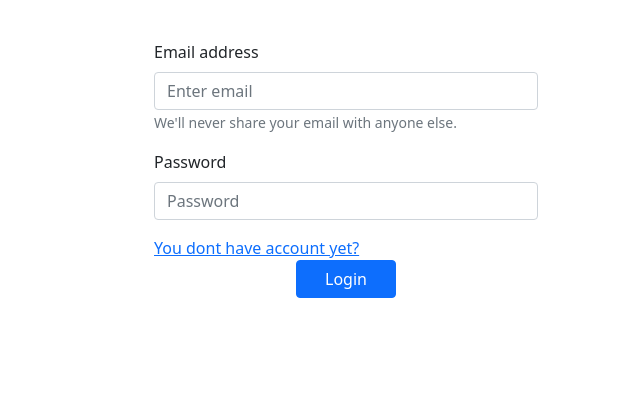
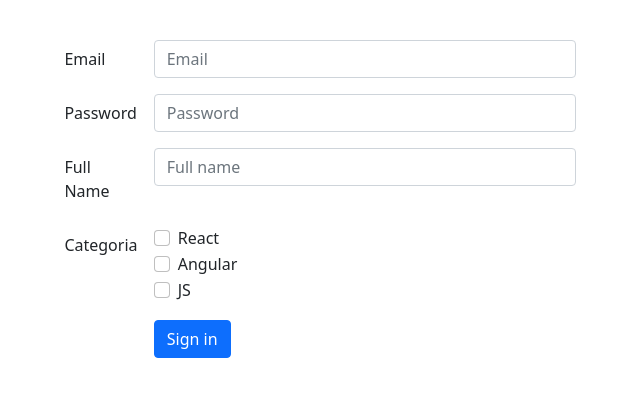
Before and after one commit to Liranuziyahu/Quezzer, a React (Create React App) app: page /login/new in a window 1280 px wide. Shown: the top 396 px of the page, without its empty margins (294-934 px from the left). Built offline with nearby package versions, Linux system fonts and the light colour scheme; data requests are answered from the project's data file.

Commit message:
After fixed Auto

```diff
--- a/db.json
+++ b/db.json
@@ -3,7 +3,7 @@
     {
       "id": "kyvwj840",
       "email": "Liranuzistud@gmail.com",
-      "password": "318866175Kk",
+      "password": "admin",
       "name": "Liran Uziyahu",
       "categoria": [
         "React",
@@ -22,7 +22,91 @@
         "JS"
       ],
       "typeClient": "User",
-      "Grade": "Not done yet"
+      "Grade": {
+        "React": "Not start yet",
+        "JS": "Not start yet",
+        "Angular": "Not start yet"
+      }
+    },
+    {
+      "id": "kzfjuuwi",
+      "email": "Liu@gmail.com",
+      "password": "eqwe",
+      "name": "test",
+      "categoria": [
+        "React",
+        "JS"
+      ],
+      "typeClient": "User",
+      "Grade": [
+        {
+          "React": "Not start yet",
+          "JS": "100",
+          "Angular": "Not start yet"
+        }
+      ]
+    },
+    {
+      "id": "kzigfbnt",
+      "email": "",
+      "password": "",
+      "name": "",
+      "categoria": [],
+      "typeClient": "User",
+      "Grade": [
+        {
+          "React": "Not start yet",
+          "JS": "Not start yet",
+          "Angular": "Not start yet"
+        }
+      ]
+    },
+    {
+      "id": "kzigiaw2",
+      "email": "",
+      "password": "",
+      "name": "",
+      "categoria": [],
+      "typeClient": "User",
+      "Grade": [
+        {
+          "React": "Not start yet",
+          "JS": "Not start yet",
+          "Angular": "Not start yet"
+        }
+      ]
+    },
+    {
+      "id": "kzjzb15v",
+      "email": "",
+      "password": "",
+      "name": "",
+      "categoria": [],
+      "typeClient": "User",
+      "Grade": [
+        {
+          "React": "Not start yet",
+          "JS": "Not start yet",
+          "Angular": "Not start yet"
+        }
+      ]
+    },
+    {
+      "id": "kzjzeab6",
+      "email": "wwwwww@walla.com",
+      "password": "3131",
+      "name": "dasdas",
+      "categoria": [
+        "React"
+      ],
+      "typeClient": "User",
+      "Grade": [
+        {
+          "React": "Not start yet",
+          "JS": "Not start yet",
+          "Angular": "Not start yet"
+        }
+      ]
     }
   ],
   "Exams": []
--- a/src/App.js
+++ b/src/App.js
@@ -1,12 +1,13 @@
 import Router from './Route/Router'
 //CSS
 import './App.css';
+
 
 function App() {
   return (
     <>
 
-      <Router></Router>
+        <Router></Router>
     </>
 
 
--- a/src/Route/ProtectedRoute.js
+++ b/src/Route/ProtectedRoute.js
@@ -2,18 +2,25 @@ import React ,{useContext,useEffect} from 'react'
 import {Outlet, Navigate} from 'react-router-dom'
 import {myContext} from '../context/Context'
 import {myContextData} from '../context/ContextDataFromServer'
+import { Admin } from '../pages'
+import User from '../pages/User'
 
 const ProtectedRoute = () => {
-    const {isAuth , setIsAuth} = useContext(myContext)
+    const {isAuth} = useContext(myContext)
     const { dataUserLogged } = useContext(myContextData)
 
     useEffect(() => {
-    //  console.log(dataUserLogged.typeClient)
+      console.log("isAuth from protect" , isAuth)
+      console.log(dataUserLogged?.typeClient)
     }, [isAuth])
+
     return (
         <>
-           {isAuth ?
-           <Outlet/> : <Navigate to="/login"/>
+           {
+           (isAuth && dataUserLogged?.typeClient =='Admin') ?
+            <Admin />:
+           (isAuth && dataUserLogged?.typeClient =='User') ?
+           <User /> : <Navigate to="/login"/>
            }
         </>
     )
--- a/src/Route/Router.js
+++ b/src/Route/Router.js
@@ -1,5 +1,5 @@
 import React from 'react'
-import { Routes, Route,Navigate } from "react-router-dom";
+import { Routes, Route } from "react-router-dom";
 import {Admin,Login,Exams,Candidates,Repositore,ExamByID,RepositoreByID,CandidatesByID,CreateCandidates} from '../pages/index'
 import User from '../pages/User';
 import ProtectedRoute from '../Route/ProtectedRoute'
@@ -8,41 +8,26 @@ import ProtectedRoute from '../Route/ProtectedRoute'
 const Router = () => {
 
     return (
-        <div>
             <Routes>
-
-                {/* <Route index element={<Navigate to="admin" replace={true}/>}></Route> */}
-
-                <Route  path="login"  element={<Login/>}>
-                    <Route path="new" element={<CreateCandidates/>}></Route>
+                <Route  path="/login" element={<Login/>}>
                 </Route>
-
-                <Route element={<ProtectedRoute/>}>
-                    <Route path="Admin"  element={<Admin/>}>
-                            {/* Main Admin Pages*/}
+                <Route  path="login/new" element={<CreateCandidates/>}></Route>
+                <Route path="/" element={<ProtectedRoute/>}>
+                            {/*Admin Pages*/}
                     <Route path="exams" element={<Exams/>}></Route>
                     <Route path="exams/:cid" element={<ExamByID/>}></Route>
-
-
                      <Route path="candidates" element={<Candidates/>}>
                          <Route path="new" element={<CreateCandidates/>}></Route>
                      </Route>
                      <Route path="candidates/:cid" element={<CandidatesByID/>}></Route>
-
                      <Route path="repositore" element={<Repositore/>}></Route>
                      <Route path="repositore/:cid" element={<RepositoreByID/>}></Route>
+                     <Route path="exams" element={<Exams/>}></Route>
                 </Route>
+                <Route  path="user" element={<User/>}></Route>
 
-                    <Route path="User" element={<User/>}>
-                         {/* Main Test Pages*/}
-                         <Route path="exams" element={<Exams/>}></Route>
-
-                    </Route>
-                </Route>
-                <Route path="*" element={(()=> <h1>Page NOT FOUND - 404 :(</h1>)()}></Route>
-                  {/* this fun call iife */}
+                <Route path="*" element={(()=> <h1>Page NOT FOUND - 404 :( </h1>) ()}></Route>
             </Routes>
-        </div>
     )
 }
 
--- a/src/context/Context.js
+++ b/src/context/Context.js
@@ -1,10 +1,17 @@
-import React,{createContext ,useState} from 'react'
+import React,{createContext ,useState , useEffect} from 'react'
+import { useNavigate } from "react-router-dom";
 
 export const myContext = createContext()
 
 const Context = ({children}) => {
     const [toggleAddButton,settoggleAddButton] = useState(true)
-    const [isAuth, setIsAuth] = useState(true)
+    const [isAuth, setIsAuth] = useState(false)
+    let navigate = useNavigate();
+
+    useEffect(async () => {
+
+        console.log("isAuth from Context" , isAuth)
+    }, [isAuth])
 
     return (
         <div>
--- a/src/index.js
+++ b/src/index.js
@@ -3,17 +3,17 @@ import ReactDOM from 'react-dom';
 import './index.css';
 import App from './App';
 import { BrowserRouter } from "react-router-dom";
-import ContextCandidates from './context/ContextDataFromServer';
+import ContextDataFromServer from './context/ContextDataFromServer';
 import reportWebVitals from './reportWebVitals';
 import Context from './context/Context';
 
 ReactDOM.render(
   <BrowserRouter>
-  <Context>
-    <ContextCandidates>
-        <App />
-    </ContextCandidates>
-  </Context>
+      <Context>
+        <ContextDataFromServer>
+            <App />
+        </ContextDataFromServer>
+      </Context>
   </BrowserRouter>,
   document.getElementById('root')
 );
--- a/src/pages/Candidates/CreateCandidates.js
+++ b/src/pages/Candidates/CreateCandidates.js
@@ -6,17 +6,23 @@ import TableCerateCandidates from '../Tamplates/TableCerateCandidates';
 
 const CreateCandidates = () => {
     const {setState,state} = useContext(myContextData)
-    const [user, setUser] = useState({"id":uniqid(),"email":'',"password":'',"name":'',"categoria":[],"typeClient":'User',"Grade":"Not done yet"})
+    const [user, setUser] = useState({"id":uniqid(),"email":'',"password":'',"name":'',"categoria":[],"typeClient":'User',"Grade":[{
+        "React": "Not start yet",
+        "JS": "Not start yet",
+        "Angular": "Not start yet"
+      }]})
     const addUser = (()=>{
         console.log(user);
         setState([...state,user])
         axios.post('http://localhost:3000/Candidates',user)
     })
 
-const checkCategoria = (check , categoriaType) =>{
-if(check == true)
-   return setUser({...user,['categoria']:[...user.categoria,categoriaType]})
-else
+    const checkCategoria = (check , categoriaType) =>{
+    if(check == true)
+    {
+        return setUser({...user,['categoria']:[...user.categoria,categoriaType]})
+    }
+    else
     {
         const indexCategoria = user.categoria.indexOf(categoriaType)
         user.categoria.splice(indexCategoria,1)
@@ -26,7 +32,6 @@ else
     return (
         <>
        <TableCerateCandidates value={{"addUser":addUser ,"user":user , "setUser":setUser , "checkCategoria":checkCategoria}}/>
-
         </>
     )
 }
--- a/src/pages/Exams/Exams.js
+++ b/src/pages/Exams/Exams.js
@@ -17,7 +17,7 @@ function Exams() {
       <Table sx={{ minWidth: 650 }} aria-label="simple table">
         <TableHead>
           <TableRow>
-            <TableCell>User Name</TableCell>
+            <TableCell>Type Exams</TableCell>
             <TableCell align="right">Email</TableCell>
             <TableCell align="right">Score</TableCell>
           </TableRow>
--- a/src/pages/Login.js
+++ b/src/pages/Login.js
@@ -1,25 +1,10 @@
-import React ,{useContext , useEffect}from 'react'
-import { CreateCandidates } from '.'
+import React from 'react'
 import TamplateLogin from './Tamplates/TamplateLogin'
-import {myContext} from '../context/Context'
 
 
 function Login() {
 
-    const {settoggleAddButton , toggleAddButton} = useContext(myContext)
-
-    useEffect(()=>{
-    },[])
-
-    return (
-        <div>
-           {toggleAddButton?
-            <TamplateLogin toggleAddButton = {toggleAddButton}
-                           settoggleAddButton={settoggleAddButton}/>
-            : <CreateCandidates/>
-           }
-        </div>
-    )
+    return (<TamplateLogin/>)
 }
 
 export default Login
--- a/src/pages/Tamplates/TableCerateCandidates.js
+++ b/src/pages/Tamplates/TableCerateCandidates.js
@@ -7,16 +7,13 @@ import {myContext} from '../../context/Context'
 
 const TableCerateCandidates = (props) => {
     const navigate = useNavigate();
-    const {settoggleAddButton , toggleAddButton} = useContext(myContext) //toggle of component between Login and Create new Camdidates
 
     return (
         <div style={{"width":"80%","marginLeft":"20%","marginTop":"40px"}}>
              <FormControl  style={{"width":"50%", "marginLeft":"10%"}} onSubmit = {(e)=> {
                 props.value.addUser(props.value.user)
-                console.log(e)
                 e.preventDefault();
                 navigate(-1)
-                settoggleAddButton(!toggleAddButton)
                 }} >
             <Form  >
                 <Form.Group as={Row} className="mb-3" controlId="formHorizontalEmail">
--- a/src/pages/Tamplates/TamplateLogin.js
+++ b/src/pages/Tamplates/TamplateLogin.js
@@ -8,18 +8,17 @@ import { useNavigate } from "react-router-dom";
 
 const TamplateLogin = ({settoggleAddButton,toggleAddButton}) => {
     const {state , setDataUserLogged } =  useContext(myContextData)
-    const {isAuth , setIsAuth} = useContext(myContext)
+    const {setIsAuth} = useContext(myContext)
     let navigate = useNavigate();
 
     const checkAuto = (autoLogin) => {
         autoLogin.preventDefault()
-        state.map((user)=>{
-            console.log("autoLogin",autoLogin)
+        state.map(async (user)=>{
             if(user.email == autoLogin.target[0].value && user.password == autoLogin.target[1].value)
             {
-                setDataUserLogged(user)
-                setIsAuth(!isAuth)
-                navigate(-1)
+                 setDataUserLogged(user)
+                 setIsAuth(true)
+                 navigate(-1)
             }
         })}
     return (
@@ -37,15 +36,16 @@ const TamplateLogin = ({settoggleAddButton,toggleAddButton}) => {
                     <Form.Label>Password</Form.Label>
                     <Form.Control type="password" placeholder="Password" />
                 </Form.Group>
-                <Link  to="new" onClick ={(e) =>{
-                    if(toggleAddButton==true)
-                        return settoggleAddButton(!toggleAddButton);}}>
+                <Link  to="new" >
                      You dont have account yet?
                 </Link>
+
                 <Button variant="primary" type="submit"
                     style={{"width":"100px","marginLeft":"calc(50% - 50px)"}}>
                     Login
                 </Button>
+
+
             </Form>
         </div>
     )
```
Also changed, not shown: src/pages/Tamplates/TabelCandidates.js (+9 -4 lines). Lines whose indentation alone changed are shown as unchanged.
